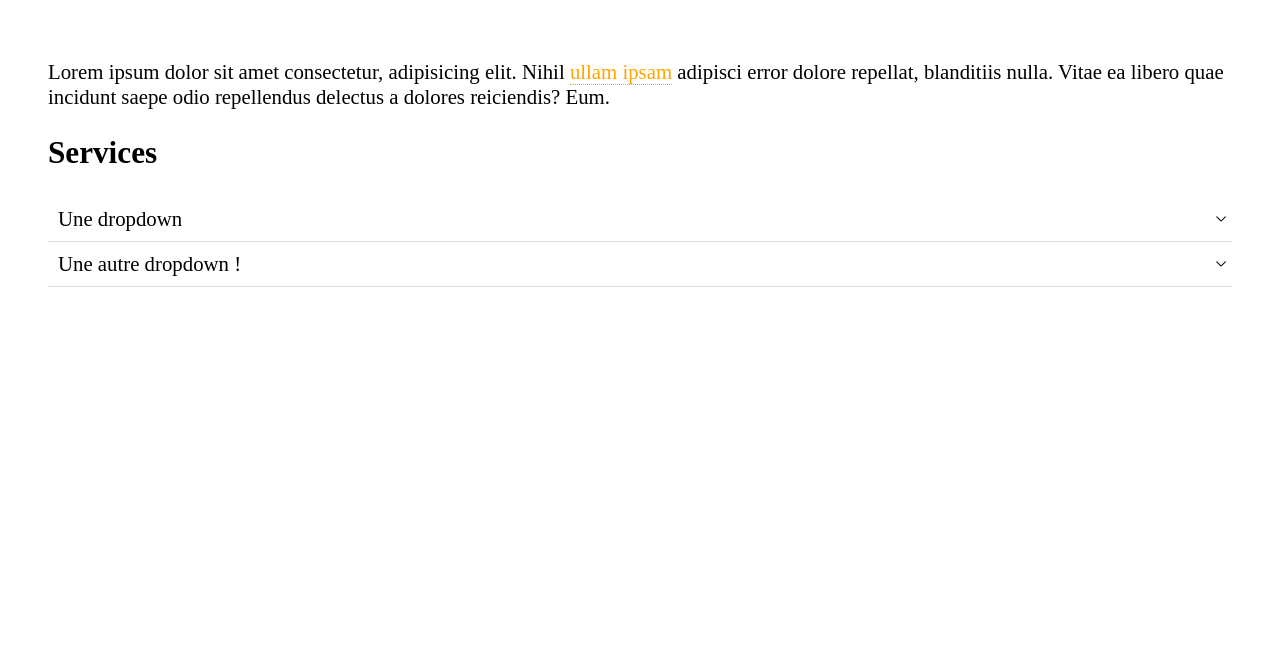
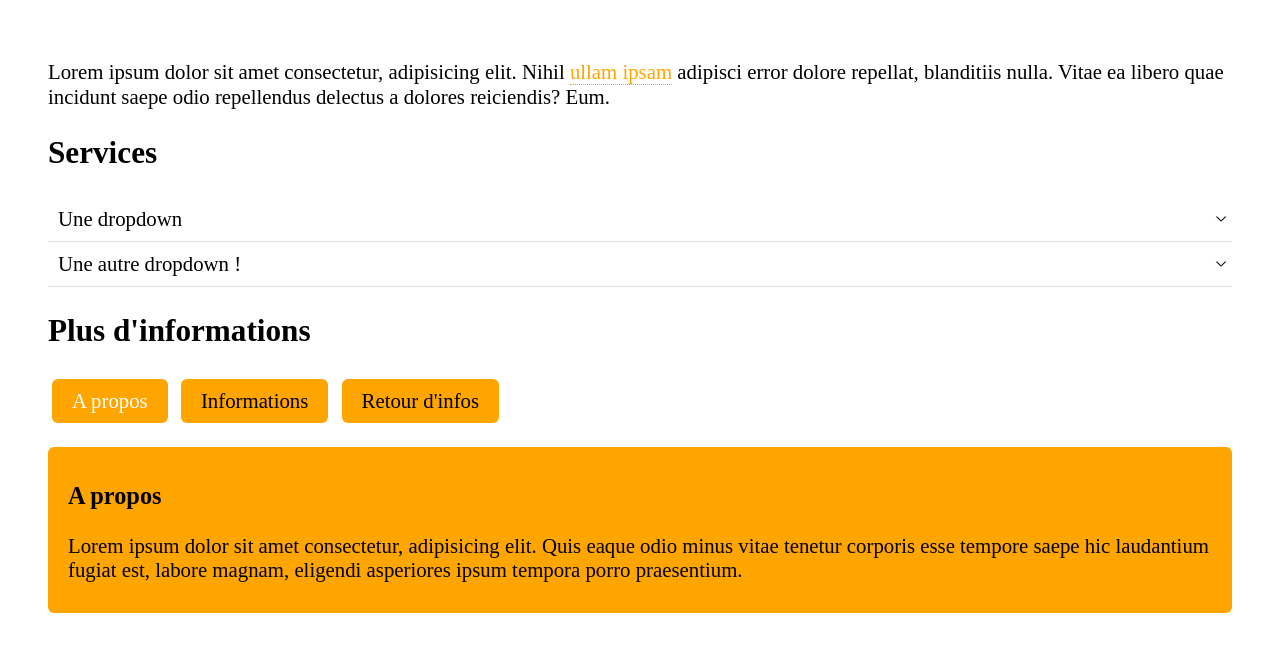
Before and after one commit to julienb86/UI-Library, a website built with webpack: page dist/index.html in a window 1280 px wide. Built offline with nearby package versions, Linux system fonts and the light colour scheme.

```diff
--- a/scripts/app.js
+++ b/scripts/app.js
@@ -1,13 +1,17 @@
 import Tooltip from "./ui/styles/tooltip";
 import Dropdown from "./ui/styles/dropdown";
+import Tables from "./ui/styles/tabs";
 
 const tooltip = new Tooltip(document.querySelector(".tooltip"));
 
 const dropdowns = document.querySelectorAll(".dropdown");
 
+const tables = new Tables(document.querySelector(".tabs"));
 tooltip.init();
 
 dropdowns.forEach(dropdown => {
   const instance = new Dropdown(dropdown);
   instance.init();
 });
+
+tables.init();
--- /dev/null
+++ b/scripts/ui/styles/tabs.css
@@ -0,0 +1,30 @@
+.tabs > ul {
+  padding: 0;
+}
+
+.tabs .trigger {
+  list-style: none;
+  padding: 10px;
+  background-color: orange;
+  margin: 4px;
+  border-radius: 6px;
+  display: inline-block;
+  padding: 10px 20px;
+  cursor: pointer;
+}
+
+.tabs .trigger.active {
+  background-color: orange;
+  color: white;
+}
+
+.tabs .content {
+  background-color: orange;
+  padding: 10px 20px;
+  border-radius: 6px;
+  display: none;
+}
+
+.tabs .content.active {
+  display: block;
+}
--- /dev/null
+++ b/scripts/ui/styles/tabs.js
@@ -0,0 +1,37 @@
+import "./tabs.css";
+class Tables {
+  constructor(container) {
+    this.container = container;
+    this.tabs = container.querySelectorAll(".trigger");
+    this.content = container.querySelectorAll(".content");
+  }
+
+  init() {
+    this.tabs.forEach(tab => {
+      tab.addEventListener("click", e => {
+        this.toggleTabs(e);
+        this.toggleContent(e);
+      });
+    });
+  }
+  toggleTabs(e) {
+    this.tabs.forEach(tab => {
+      //remove the current active class
+      tab.classList.remove("active");
+    });
+    //add class
+    e.target.classList.add("active");
+  }
+  toggleContent(e) {
+    //remove current active class
+    this.content.forEach(element => {
+      element.classList.remove("active");
+    });
+    //add new active class
+    const selector = e.target.getAttribute("data-target");
+    const content = this.container.querySelector(selector);
+    content.classList.add("active");
+  }
+}
+
+export default Tables;
```
Also changed, not shown: dist/index.html.
